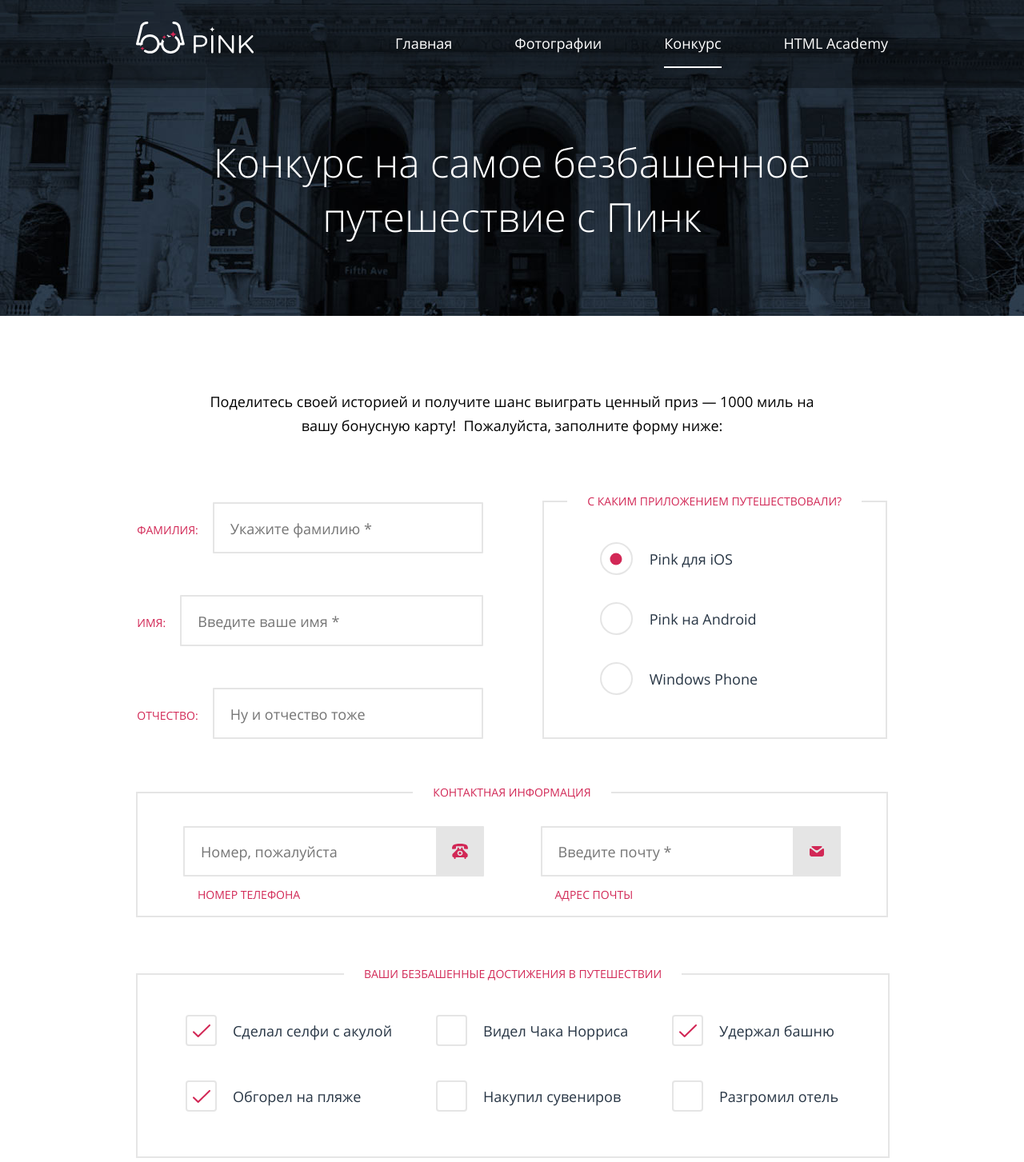
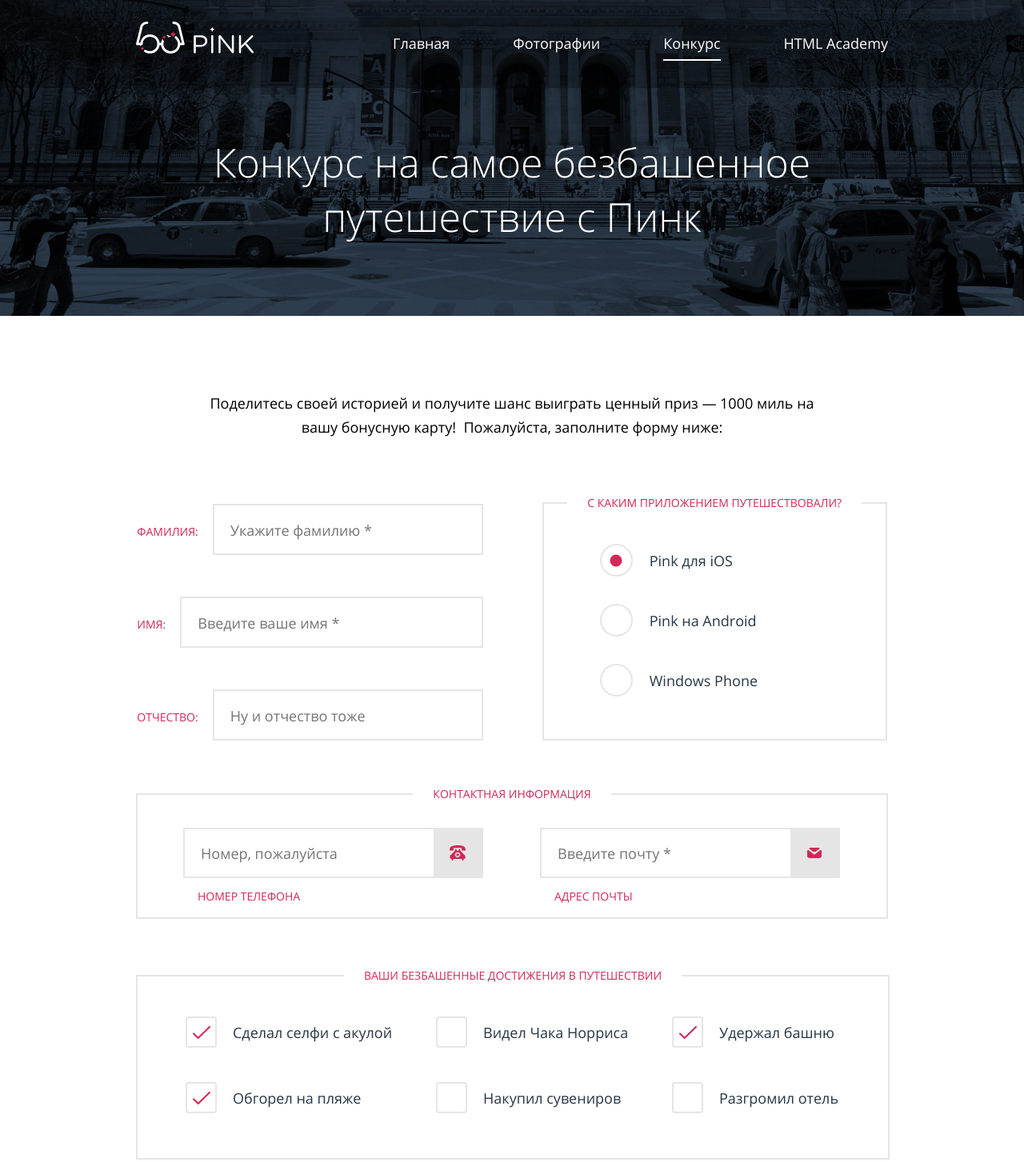
Before and after one commit to MaximRMD/1646999-pink-23, a website: page source/form.html in a window 1280 px wide. Shown: the top 1453 px of the page at 80% size. Drawn offline with nearby package versions, Linux system fonts and the light colour scheme; files that its build step writes are made by us from their sources.

Commit message:
final and

```diff
--- a/source/form.html
+++ b/source/form.html
@@ -13,8 +13,7 @@
 </head>
 
 <body class="page-body">
-  <header class="header">
-    <div class="header-block header-block--home-page header-block--home-page-form">
+  <header class="header header--bg-image header--low-margin">
     <div class="header__top header__top_close header__top_nojs">
       <div class="header__top-wrapper container">
         <div class="header__logo-wrapper">
@@ -116,7 +115,6 @@
     </div>
     <div class="main-block">
       <p class="main-block__form"> Конкурс на самое безбашенное путешествие с Пинк</p>
-      </div>
     </div>
   </header>
 
--- a/source/index.html
+++ b/source/index.html
@@ -13,7 +13,7 @@
 </head>
 
 <body class="page-body">
-  <header class="header header-block header-block--home-page header--home-margin">
+  <header class="header header--bg-image header--middle-margin">
     <div class="header__top header__index-margin header__top_close header__top_nojs">
       <!--header__top-close!-->
       <div class="header__top-wrapper container">
@@ -120,10 +120,15 @@
         <div class="header-block__wrap">
           <p class="header-block__title main-title main-title--index"> Взгляните на жизнь иначе!</p>
           <picture>
+            <source srcset="./img/phone-desctop@1x.webp 1x, ./img/phone-desctop@2x.webp 2x" type="image/webp"
+              media="(min-width: 1200px)">
             <source srcset="./img/phone-desctop@1x.png 1x, ./img/phone-desctop@2x.png 2x" type="image/png"
               media="(min-width: 1200px)">
+            <source srcset="./img/phone-tablets@1x.webp 1x, ./img/phone-tablets@2x.webp 2x" type="image/webp"
+              media="(min-width: 660px)">
             <source srcset="./img/phone-tablets@1x.png 1x, ./img/phone-tablets@2x.png 2x" type="image/png"
               media="(min-width: 660px)">
+            <source srcset="./img/phone@1x.webp 1x, ./img/phone@2x.webp 2x" type="image/webp" media="(min-width: 320px)">
             <source srcset="./img/phone@1x.png 1x, ./img/phone@2x.png 2x" type="image/png" media="(min-width: 320px)">
             <img src="./img/phone.png" class="header-block__phone-image" alt="">
           </picture>
@@ -164,7 +169,6 @@
         </div>
       </div>
     </section>
-
   </header>
 
   <main class="page-main">
@@ -179,6 +183,8 @@
           <ul class="advantages__list">
             <li class="advantages__item">
               <picture>
+                <source srcset="./img/phone-grey-desktop@1x.webp 1x, ./img/phone-grey-desktop@2x.webp 2x" type="image/webp"
+                  media="(min-width: 1200px)">
                 <source srcset="./img/phone-grey-desktop@1x.png 1x, ./img/phone-grey-desktop@2x.png 2x" type="image/png"
                   media="(min-width: 1200px)">
                 <img src="./img/phone-grey-desktop@1x.png" class="advantages__illustration" alt="">
@@ -224,15 +230,16 @@
       </div>
       <div class="effect">
         <div class="effect__block container">
-          <svg class="effect__svg-24hors-desktop" width="298" height="345" viewBox="0 0 238 276" fill="none"
+          <svg class="effect__svg-24hors-desktop" width="298" height="345" fill="none"
             xmlns="http://www.w3.org/2000/svg">
-            <path
+            <use xlink:href="./img/icons/sprite.svg#24-time"></use>
+            <!-- <path
               d="M211.314 81.6277L215.587 77.3408C221.752 71.1663 222.878 62.1925 218.086 57.4017C213.294 52.6109 204.334 53.7227 198.176 59.8971L193.871 64.208C176.746 50.2779 156.074 41.4187 134.187 38.6304V30.9603H140.305C149.019 30.9603 156.151 23.994 156.151 15.4842C156.151 6.97427 149.019 0 140.305 0H97.7208C89.0075 0 81.8755 6.96627 81.8755 15.4842C81.8755 24.002 89.0075 30.9603 97.7208 30.9603H103.839V38.6304C77.6967 41.9933 53.4093 53.9522 34.7872 72.6308C16.1652 91.3093 4.26218 115.651 0.945904 141.835C-2.37038 168.02 3.08771 194.566 16.4638 217.309C29.8399 240.052 50.377 257.704 74.8528 267.496C99.3286 277.288 126.358 278.665 151.7 271.412C177.042 264.16 199.263 248.687 214.875 227.421C230.488 206.156 238.609 180.302 237.964 153.915C237.32 127.529 227.946 102.103 211.314 81.6277ZM119.013 244.947C101.61 244.947 84.5984 239.779 70.1286 230.097C55.6589 220.414 44.3813 206.652 37.7219 190.551C31.0625 174.45 29.3205 156.733 32.7162 139.64C36.1119 122.547 44.4927 106.847 56.7989 94.5241C69.105 82.2015 84.7837 73.81 101.852 70.411C118.921 67.012 136.613 68.7581 152.69 75.4285C168.768 82.0989 182.509 93.3939 192.176 107.885C201.844 122.377 207.003 139.413 207.001 156.841C206.999 180.209 197.728 202.619 181.227 219.142C164.726 235.665 142.348 244.947 119.013 244.947Z"
               fill="#DEDEDE" />
             <circle cx="119" cy="157" r="93" stroke="#D22856" stroke-width="16" />
             <path
               d="M115.906 191H68V180.922L85.2031 163.531C90.2969 158.312 93.625 154.703 95.1875 152.703C96.75 150.672 97.875 148.797 98.5625 147.078C99.25 145.359 99.5938 143.578 99.5938 141.734C99.5938 138.984 98.8281 136.938 97.2969 135.594C95.7969 134.25 93.7812 133.578 91.25 133.578C88.5938 133.578 86.0156 134.188 83.5156 135.406C81.0156 136.625 78.4062 138.359 75.6875 140.609L67.8125 131.281C71.1875 128.406 73.9844 126.375 76.2031 125.188C78.4219 124 80.8438 123.094 83.4688 122.469C86.0938 121.812 89.0312 121.484 92.2812 121.484C96.5625 121.484 100.344 122.266 103.625 123.828C106.906 125.391 109.453 127.578 111.266 130.391C113.078 133.203 113.984 136.422 113.984 140.047C113.984 143.203 113.422 146.172 112.297 148.953C111.203 151.703 109.484 154.531 107.141 157.438C104.828 160.344 100.734 164.484 94.8594 169.859L86.0469 178.156V178.812H115.906V191ZM172.297 176.797H164.047V191H149.891V176.797H120.641V166.719L150.688 122.469H164.047V165.547H172.297V176.797ZM149.891 165.547V153.922C149.891 151.984 149.969 149.172 150.125 145.484C150.281 141.797 150.406 139.656 150.5 139.062H150.125C148.969 141.625 147.578 144.125 145.953 146.562L133.391 165.547H149.891Z"
-              fill="#D22856" />
+              fill="#D22856" /> -->
           </svg>
           <svg class="effect__svg-24hors-tablets" width="238" height="276" viewBox="0 0 238 276" fill="none"
             xmlns="http://www.w3.org/2000/svg">
@@ -257,7 +264,7 @@
 
     <section class="reviews slider">
       <div class="reviews__colon">
-        <svg width="79" height="63" viewBox="0 0 79 63" fill="none" xmlns="http://www.w3.org/2000/svg">
+        <svg width="79" height="63" fill="none" xmlns="http://www.w3.org/2000/svg">
           <path
             d="M35.1468 6.97257L30.8388 0C28.3886 1.48142 0 12.0588 0 39.1293C0 46.2698 0.341426 63 18.9793 63C30.2162 63 32.9778 52.8473 32.9778 49.5783C32.9778 27.8508 11.5081 35.5838 11.5081 35.5838C11.5081 17.7771 31.3911 9.06631 35.1468 6.97257Z"
             fill="#EFEFEF" />
@@ -356,6 +363,7 @@
             <div class="price__name">Розовый фильтр</div>
             <svg class="price__image" width="31" height="21" viewBox="0 0 31 21" fill="none"
               xmlns="http://www.w3.org/2000/svg">
+              <use xlink:href="./img/icons/sprite.svg#checkbox-on"></use>
               <path
                 d="M30.5559 0.429509C30.4134 0.293412 30.2439 0.185389 30.0571 0.111671C29.8703 0.0379536 29.67 0 29.4676 0C29.2653 0 29.065 0.0379536 28.8782 0.111671C28.6914 0.185389 28.5219 0.293412 28.3794 0.429509L10.3744 17.4958L2.5777 10.1097C2.28714 9.85325 1.90283 9.71362 1.50573 9.72025C1.10864 9.72689 0.72977 9.87928 0.448939 10.1453C0.168108 10.4114 0.00724504 10.7703 0.0002388 11.1464C-0.00676744 11.5226 0.140631 11.8867 0.41138 12.1619L9.29124 20.5741C9.4331 20.7094 9.60187 20.8167 9.7878 20.8898C9.97372 20.9629 10.1731 21.0004 10.3744 21C10.7806 20.9986 11.1698 20.8456 11.4576 20.5741L30.5559 2.48172C30.8405 2.20822 31 1.83963 31 1.45561C31 1.0716 30.8405 0.703003 30.5559 0.429509Z"
                 fill="#3DC644" />
@@ -500,10 +508,10 @@
       </div>
     </div>
   </footer>
-  <script src="./js/menu.js"></script>
-  <script src="https://api-maps.yandex.ru/2.1/?apikey=1bf215ba-9474-4f2f-aafe-705892ec1e59&lang=ru_RU"
+  <script defer src="./js/menu.js"></script>
+  <script defer src="https://api-maps.yandex.ru/2.1/?apikey=1bf215ba-9474-4f2f-aafe-705892ec1e59&lang=ru_RU"
     type="text/javascript"></script>
-  <script src="./js/map.js"></script>
+  <script defer src="./js/map.js"></script>
 </body>
 
 </html>
--- a/source/sass/blocks/footer.scss
+++ b/source/sass/blocks/footer.scss
@@ -27,6 +27,10 @@
   background-repeat: no-repeat;
   background-position-x: 50%;
   background-position-y: 50%;
+
+  &:last-child {
+    margin-right: 0;
+  }
 
   @include desktop {
     height: 55px;
@@ -90,5 +94,4 @@
 
 .footer__item-social_you {
   background-image: url("../img/youtube.svg");
-  margin-right: 0;
 }
--- a/source/sass/blocks/header-block.scss
+++ b/source/sass/blocks/header-block.scss
@@ -4,10 +4,6 @@
   }
 
   @include desktop {
-    max-width: 46%;
-  }
-
-  @include desktop-fulhd-width {
     max-width: 46%;
   }
 }
@@ -19,13 +15,14 @@
   max-width: 100%;
 
   @include desktop {
-    max-width: 100%;
+    max-width: 1200px;
   }
 }
 
 .header-block__phone-image {
   position: relative;
   top: 5px;
+  right: 0;
 
   @include tablets {
     position: absolute;
@@ -39,43 +36,3 @@
     bottom: -130px;
   }
 }
-
-.header-block--home-page {
-  background-image: url("../img/bg-back-mobile@1x.jpg");
-  background-position: top;
-
-  @include tablets {
-    border-bottom: solid 1px transparent;
-    margin-bottom: 46px;
-  }
-
-  @include desktop {
-    margin-bottom: 61px;
-  }
-
-  @include retina {
-    background-image: url("../img/bg-back-mobile@2x.jpg");
-  }
-
-  @include tablets {
-    background-image: url("../img/bg-back-tablet@1x.jpg");
-
-    @include retina {
-      background-image: url("../img/bg-back-tablet@2x.jpg");
-    }
-  }
-
-  @include desktop {
-    background-image: url("../img/bg-back-desktop@1x.jpg");
-
-    @include retina {
-      background-image: url("../img/bg-back-desktop@2x.jpg");
-    }
-  }
-}
-
-.header-block--home-page-form {
-  @include tablets {
-    margin-bottom: 89px;
-  }
-}
--- a/source/sass/blocks/header.scss
+++ b/source/sass/blocks/header.scss
@@ -161,18 +161,36 @@
   }
 }
 
+.header--bg-image {
+  background-image: url("../img/bg-back-mobile@1x.jpg");
+  background-position: top;
 
-.header--low-margin {
-  margin-bottom: 43px;
-}
+  @include tablets {
+    border-bottom: solid 1px transparent;
+  }
 
-.header--catalog-low-margin {
+  @include retina {
+    background-image: url("../img/bg-back-mobile@2x.jpg");
+  }
+
   @include tablets {
-    margin-bottom: 91px;
+    background-image: url("../img/bg-back-tablet@1x.jpg");
+
+    @include retina {
+      background-image: url("../img/bg-back-tablet@2x.jpg");
+    }
+  }
+
+  @include desktop {
+    background-image: url("../img/bg-back-desktop@1x.jpg");
+
+    @include retina {
+      background-image: url("../img/bg-back-desktop@2x.jpg");
+    }
   }
 }
 
-.header--home-margin {
+.header--middle-margin {
   @include tablets {
     margin-bottom: 46px;
   }
@@ -181,3 +199,11 @@
     margin-bottom: 61px;
   }
 }
+
+.header--low-margin {
+  margin-bottom: 43px;
+
+  @include tablets {
+    margin-bottom: 91px;
+  }
+}
--- a/source/sass/blocks/item-paragraph.scss
+++ b/source/sass/blocks/item-paragraph.scss
@@ -38,6 +38,7 @@
     margin-left: 0;
     margin-right: 0;
     margin-bottom: 11px;
+    flex-basis: calc(50% - 36px);
   }
 }
 
@@ -48,9 +49,9 @@
     content: "";
     display: block;
     width: 60px;
-    height: 60px;
+    height: 59px;
     position: absolute;
-    right: 0;
+    right: 2px;
     top: 2px;
   }
 }
--- a/source/sass/blocks/main-nav.scss
+++ b/source/sass/blocks/main-nav.scss
@@ -1,3 +1,9 @@
+.main-nav {
+  @include desktop {
+    margin-left: 50px;
+  }
+}
+
 .main-nav__toggle {
   cursor: pointer;
   border: none;
--- a/source/sass/blocks/main-title.scss
+++ b/source/sass/blocks/main-title.scss
@@ -41,6 +41,7 @@
     min-width: 238px;
     position: relative;
     left: 5px;
+    z-index: 1;
   }
 
   @include desktop {
--- a/source/sass/blocks/progress.scss
+++ b/source/sass/blocks/progress.scss
@@ -105,6 +105,7 @@
   border-radius: 4px;
   background-color: $white;
   background-position: center;
+  flex-shrink: 0;
 
   &:hover {
     border-color: $black;
--- a/source/sass/blocks/radio.scss
+++ b/source/sass/blocks/radio.scss
@@ -31,6 +31,7 @@
   vertical-align: text-top;
   margin-right: 29px;
   transition: 0.25s;
+  flex-shrink: 0;
 
   @include tablets {
     margin-right: 21px;
--- a/source/sass/blocks/site-list.scss
+++ b/source/sass/blocks/site-list.scss
@@ -5,6 +5,7 @@
 
   @include desktop {
     display: flex;
+    flex-wrap: wrap;
   }
 }
 
@@ -30,7 +31,9 @@
 
   @include desktop {
     box-shadow: none;
-    margin-right: 78px;
+    padding-top: 4px;
+    padding-bottom: 4px;
+    margin-right: 79px;
   }
 
   &--active {
--- a/source/sass/blocks/write-form.scss
+++ b/source/sass/blocks/write-form.scss
@@ -54,6 +54,7 @@
     margin-bottom: 62px;
     padding: 0 57px;
     gap: 71px;
+    flex-wrap: wrap;
   }
 }
 
```
Also changed, not shown: source/catalog.html (+3 -5 lines), source/sass/variables.scss (+0 -7 lines). Lines whose indentation alone changed are shown as unchanged.
